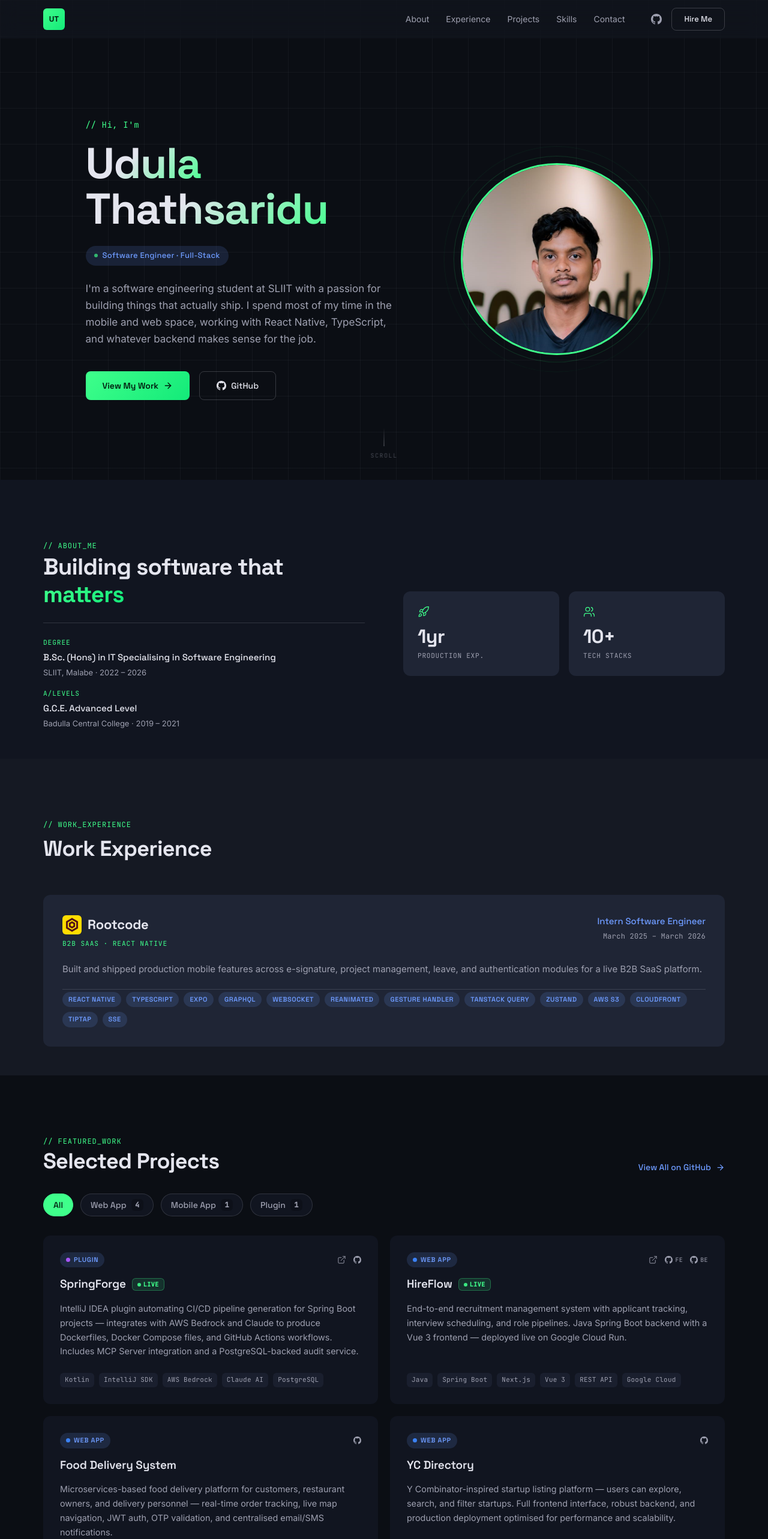
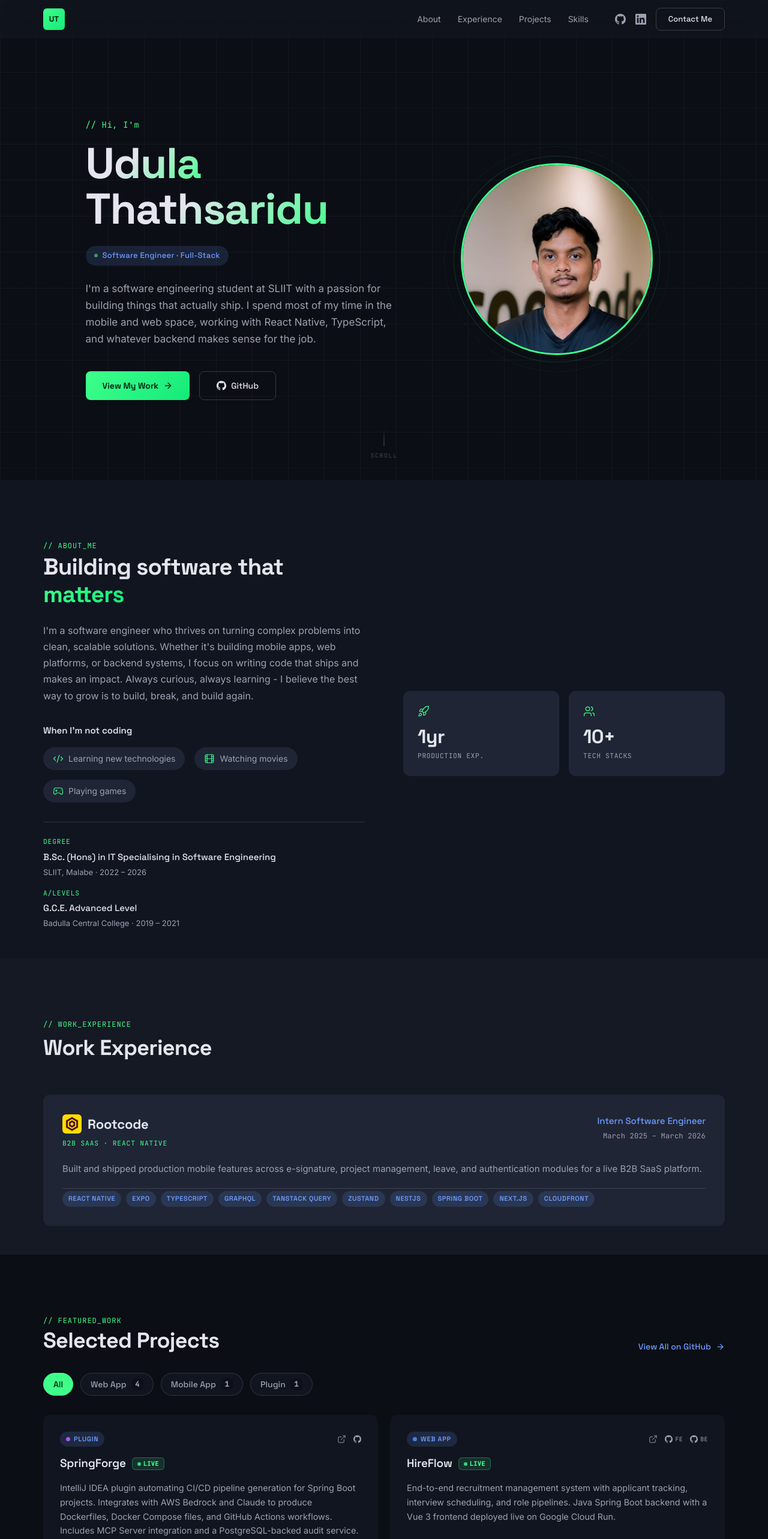
Before and after one commit to UdulaThathsaridu5624/Udula_Thathsaridu, a React (Vite) app in the folder UdulaThathsaridu/: page / in a window 1280 px wide. Shown: the top 2566 px of the page at 60% size. Built offline with nearby package versions, Linux system fonts and the light colour scheme.

Commit message:
feat: enhance About, Contact, Experience, Navbar, Projects, and Skills components with new features and styling improvements

```diff
--- a/UdulaThathsaridu/index.html
+++ b/UdulaThathsaridu/index.html
@@ -10,9 +10,9 @@
     <meta name="viewport" content="width=device-width, initial-scale=1.0" />
     <meta
       name="description"
-      content="Udula Thathsaridu — Full-Stack Developer Portfolio"
+      content="Udula Thathsaridu - Full-Stack Developer Portfolio"
     />
-    <title>Udula Thathsaridu — Portfolio</title>
+    <title>Udula Thathsaridu - Portfolio</title>
     <link rel="preconnect" href="https://fonts.googleapis.com" />
     <link rel="preconnect" href="https://fonts.gstatic.com" crossorigin />
     <link
--- a/UdulaThathsaridu/src/components/About.css
+++ b/UdulaThathsaridu/src/components/About.css
@@ -33,7 +33,54 @@
   color: var(--on-surface-variant);
   font-size: 1rem;
   line-height: 1.7;
-  margin-bottom: 1.25rem;
+  margin-bottom: 2rem;
+}
+
+.about__interests {
+  margin-bottom: 2rem;
+}
+
+.about__interests-heading {
+  font-family: var(--font-display);
+  font-size: 0.9375rem;
+  font-weight: 600;
+  color: var(--on-surface);
+  margin-bottom: 1rem;
+}
+
+.about__interests-list {
+  display: flex;
+  flex-wrap: wrap;
+  gap: 1rem;
+}
+
+.about__interest-item {
+  display: flex;
+  align-items: center;
+  gap: 0.5rem;
+  background: var(--surface-container-highest);
+  padding: 0.5rem 1rem;
+  border-radius: var(--radius-full);
+  transition:
+    background 0.2s,
+    transform 0.2s;
+}
+
+.about__interest-item:hover {
+  background: var(--surface-container-high);
+  transform: translateY(-2px);
+}
+
+.about__interest-icon {
+  color: var(--primary);
+  display: flex;
+  align-items: center;
+}
+
+.about__interest-label {
+  font-family: var(--font-body);
+  font-size: 0.875rem;
+  color: var(--on-surface-variant);
 }
 
 .about__edu-block {
@@ -87,7 +134,9 @@
   display: flex;
   flex-direction: column;
   gap: 0.5rem;
-  transition: background 0.2s, box-shadow 0.2s;
+  transition:
+    background 0.2s,
+    box-shadow 0.2s;
 }
 
 .about__stat-card:hover {
--- a/UdulaThathsaridu/src/components/About.tsx
+++ b/UdulaThathsaridu/src/components/About.tsx
@@ -1,4 +1,4 @@
-import { Rocket, Users } from "lucide-react";
+import { Rocket, Users, Gamepad2, Film, Code2 } from "lucide-react";
 import "./About.css";
 
 const stats = [
@@ -14,6 +14,21 @@ const stats = [
   },
 ];
 
+const interests = [
+  {
+    icon: <Code2 size={18} strokeWidth={1.5} />,
+    label: "Learning new technologies",
+  },
+  {
+    icon: <Film size={18} strokeWidth={1.5} />,
+    label: "Watching movies",
+  },
+  {
+    icon: <Gamepad2 size={18} strokeWidth={1.5} />,
+    label: "Playing games",
+  },
+];
+
 export default function About() {
   return (
     <section id="about" className="about">
@@ -25,6 +40,31 @@ export default function About() {
               Building software that{" "}
               <span className="about__heading-accent">matters</span>
             </h2>
+
+            <p className="about__bio">
+              I'm a software engineer who thrives on turning complex problems
+              into clean, scalable solutions. Whether it's building mobile apps,
+              web platforms, or backend systems, I focus on writing code that
+              ships and makes an impact. Always curious, always learning - I
+              believe the best way to grow is to build, break, and build again.
+            </p>
+
+            <div className="about__interests">
+              <h3 className="about__interests-heading">When I'm not coding</h3>
+              <div className="about__interests-list">
+                {interests.map((interest) => (
+                  <div key={interest.label} className="about__interest-item">
+                    <span className="about__interest-icon">
+                      {interest.icon}
+                    </span>
+                    <span className="about__interest-label">
+                      {interest.label}
+                    </span>
+                  </div>
+                ))}
+              </div>
+            </div>
+
             <div className="about__edu-block">
               <div className="about__edu">
                 <span className="about__edu-label">Degree</span>
--- a/UdulaThathsaridu/src/components/Experience.tsx
+++ b/UdulaThathsaridu/src/components/Experience.tsx
@@ -1,34 +1,41 @@
-import rootcodeLogo from '../assets/rootcodelabs_logo.jpg'
-import './Experience.css'
+import rootcodeLogo from "../assets/rootcodelabs_logo.jpg";
+import "./Experience.css";
 
 interface Job {
-  company: string
-  companyUrl: string
-  logo: string
-  role: string
-  period: string
-  type: string
-  description: string
-  tech: string[]
+  company: string;
+  companyUrl: string;
+  logo: string;
+  role: string;
+  period: string;
+  type: string;
+  description: string;
+  tech: string[];
 }
 
 const jobs: Job[] = [
   {
-    company: 'Rootcode',
-    companyUrl: 'https://rootcode.io/',
+    company: "Rootcode",
+    companyUrl: "https://rootcode.io/",
     logo: rootcodeLogo,
-    role: 'Intern Software Engineer',
-    period: 'March 2025 – March 2026',
-    type: 'B2B SaaS · React Native',
+    role: "Intern Software Engineer",
+    period: "March 2025 – March 2026",
+    type: "B2B SaaS · React Native",
     description:
-      'Built and shipped production mobile features across e-signature, project management, leave, and authentication modules for a live B2B SaaS platform.',
+      "Built and shipped production mobile features across e-signature, project management, leave, and authentication modules for a live B2B SaaS platform.",
     tech: [
-      'React Native', 'TypeScript', 'Expo', 'GraphQL', 'WebSocket',
-      'Reanimated', 'Gesture Handler', 'TanStack Query', 'Zustand',
-      'AWS S3', 'CloudFront', 'Tiptap', 'SSE',
+      "React Native",
+      "Expo",
+      "TypeScript",
+      "GraphQL",
+      "TanStack Query",
+      "Zustand",
+      "NestJS",
+      "Spring Boot",
+      "Next.js",
+      "CloudFront",
     ],
   },
-]
+];
 
 export default function Experience() {
   return (
@@ -38,7 +45,7 @@ export default function Experience() {
         <h2 className="experience__heading">Work Experience</h2>
 
         <div className="experience__list">
-          {jobs.map(job => (
+          {jobs.map((job) => (
             <div key={job.company} className="exp-card">
               <div className="exp-card__header">
                 <div className="exp-card__meta">
@@ -66,8 +73,10 @@ export default function Experience() {
               <p className="exp-card__desc">{job.description}</p>
 
               <div className="exp-card__tech">
-                {job.tech.map(t => (
-                  <span key={t} className="exp-card__chip">{t}</span>
+                {job.tech.map((t) => (
+                  <span key={t} className="exp-card__chip">
+                    {t}
+                  </span>
                 ))}
               </div>
             </div>
@@ -75,5 +84,5 @@ export default function Experience() {
         </div>
       </div>
     </section>
-  )
+  );
 }
--- a/UdulaThathsaridu/src/components/Navbar.css
+++ b/UdulaThathsaridu/src/components/Navbar.css
@@ -7,7 +7,9 @@
   background: rgba(21, 25, 35, 0.5);
   backdrop-filter: blur(16px);
   -webkit-backdrop-filter: blur(16px);
-  transition: background 0.3s, box-shadow 0.3s;
+  transition:
+    background 0.3s,
+    box-shadow 0.3s;
 }
 
 .navbar--scrolled {
@@ -55,7 +57,9 @@
   color: var(--on-surface-variant);
   padding: 0.375rem 0.75rem;
   border-radius: var(--radius-sm);
-  transition: color 0.2s, background 0.2s;
+  transition:
+    color 0.2s,
+    background 0.2s;
 }
 
 .navbar__link:hover {
@@ -69,14 +73,16 @@
   gap: 1rem;
 }
 
-.navbar__github {
+.navbar__github,
+.navbar__linkedin {
   color: var(--on-surface-variant);
   display: flex;
   align-items: center;
   transition: color 0.2s;
 }
 
-.navbar__github:hover {
+.navbar__github:hover,
+.navbar__linkedin:hover {
   color: var(--primary);
 }
 
--- a/UdulaThathsaridu/src/components/Navbar.tsx
+++ b/UdulaThathsaridu/src/components/Navbar.tsx
@@ -1,6 +1,6 @@
 import { useState, useEffect } from 'react'
 import { Menu, X } from 'lucide-react'
-import { GithubIcon } from './BrandIcons'
+import { GithubIcon, LinkedinIcon } from './BrandIcons'
 import './Navbar.css'
 
 const navLinks = [
@@ -8,7 +8,6 @@ const navLinks = [
   { label: 'Experience', href: '#experience' },
   { label: 'Projects', href: '#projects' },
   { label: 'Skills', href: '#skills' },
-  { label: 'Contact', href: '#contact' },
 ]
 
 export default function Navbar() {
@@ -48,8 +47,17 @@ export default function Navbar() {
           >
             <GithubIcon size={18} />
           </a>
+          <a
+            href="https://www.linkedin.com/in/udula-thathsaridu-b16428254"
+            target="_blank"
+            rel="noopener noreferrer"
+            className="navbar__linkedin"
+            aria-label="LinkedIn"
+          >
+            <LinkedinIcon size={18} />
+          </a>
           <a href="#contact" className="btn-ghost navbar__hire">
-            Hire Me
+            Contact Me
           </a>
         </div>
 
@@ -75,7 +83,7 @@ export default function Navbar() {
             </a>
           ))}
           <a href="#contact" className="btn-primary navbar__mobile-cta" onClick={() => setMenuOpen(false)}>
-            Hire Me
+            Contact Me
           </a>
         </div>
       )}
--- a/UdulaThathsaridu/src/components/Projects.tsx
+++ b/UdulaThathsaridu/src/components/Projects.tsx
@@ -19,7 +19,7 @@ const projects: Project[] = [
   {
     title: "SpringForge",
     description:
-      "IntelliJ IDEA plugin automating CI/CD pipeline generation for Spring Boot projects — integrates with AWS Bedrock and Claude to produce Dockerfiles, Docker Compose files, and GitHub Actions workflows. Includes MCP Server integration and a PostgreSQL-backed audit service.",
+      'IntelliJ IDEA plugin automating CI/CD pipeline generation for Spring Boot projects. Integrates with AWS Bedrock and Claude to produce Dockerfiles, Docker Compose files, and GitHub Actions workflows. Includes MCP Server integration and a PostgreSQL-backed audit service.',
     type: "Plugin",
     tags: ["Kotlin", "IntelliJ SDK", "AWS Bedrock", "Claude AI", "PostgreSQL"],
     repo: "https://github.com/springforgeecosystem-prog/Spring-Forge",
@@ -28,7 +28,7 @@ const projects: Project[] = [
   {
     title: "HireFlow",
     description:
-      "End-to-end recruitment management system with applicant tracking, interview scheduling, and role pipelines. Java Spring Boot backend with a Vue 3 frontend — deployed live on Google Cloud Run.",
+      'End-to-end recruitment management system with applicant tracking, interview scheduling, and role pipelines. Java Spring Boot backend with a Vue 3 frontend deployed live on Google Cloud Run.',
     type: "Web App",
     tags: [
       "Java",
@@ -45,7 +45,7 @@ const projects: Project[] = [
   {
     title: "Food Delivery System",
     description:
-      "Microservices-based food delivery platform for customers, restaurant owners, and delivery personnel — real-time order tracking, live map navigation, JWT auth, OTP validation, and centralised email/SMS notifications.",
+      'Microservices-based food delivery platform for customers, restaurant owners, and delivery personnel. Real-time order tracking, live map navigation, JWT auth, OTP validation, and centralised email/SMS notifications.',
     type: "Web App",
     tags: [
       "Node.js",
@@ -60,7 +60,7 @@ const projects: Project[] = [
   {
     title: "YC Directory",
     description:
-      "Y Combinator-inspired startup listing platform — users can explore, search, and filter startups. Full frontend interface, robust backend, and production deployment optimised for performance and scalability.",
+      'Y Combinator-inspired startup listing platform. Users can explore, search, and filter startups. Full frontend interface, robust backend, and production deployment optimised for performance and scalability.',
     type: "Web App",
     tags: ["Next.js 15", "React", "Tailwind CSS", "Sanity.io", "Vercel"],
     repo: "https://github.com/UdulaThathsaridu5624?tab=repositories",
@@ -68,7 +68,7 @@ const projects: Project[] = [
   {
     title: "LogicLens",
     description:
-      "Advanced static code analyser with an admin panel for configuring rules, tracking complexity and maintainability metrics, and ML-powered custom rule recommendations — built on the MERN stack with Azure.",
+      'Advanced static code analyser with an admin panel for configuring rules, tracking complexity and maintainability metrics, and ML-powered custom rule recommendations. Built on the MERN stack with Azure.',
     type: "Web App",
     tags: [
       "MongoDB",
@@ -83,7 +83,7 @@ const projects: Project[] = [
   {
     title: "EVChargingBookingApp",
     description:
-      "Station Operator module for an Android EV Charging Booking app — role-based auth, ZXing QR code scanning to validate bookings in real time, and a session completion workflow with ASP.NET Core backend.",
+      'Station Operator module for an Android EV Charging Booking app. Role-based auth, ZXing QR code scanning to validate bookings in real time, and a session completion workflow with ASP.NET Core backend.',
     type: "Mobile App",
     tags: ["Kotlin", "Jetpack Compose", "ZXing", "ASP.NET Core", "MongoDB"],
     repo: "https://github.com/UdulaThathsaridu5624/EVChargingBookingApp",
--- a/UdulaThathsaridu/src/components/Skills.css
+++ b/UdulaThathsaridu/src/components/Skills.css
@@ -42,23 +42,19 @@
 .skills__icon-wrap {
   width: 5rem;
   height: 5rem;
-  background: var(--surface-container-highest);
-  border-radius: var(--radius-lg);
   display: flex;
   align-items: center;
   justify-content: center;
-  transition: background 0.2s, box-shadow 0.2s, transform 0.2s;
+  transition: transform 0.2s;
 }
 
 .skills__item:hover .skills__icon-wrap {
-  background: var(--surface-container-high);
-  box-shadow: 0 4px 24px rgba(63, 255, 139, 0.1);
-  transform: translateY(-2px);
+  transform: translateY(-4px);
 }
 
 .skills__icon {
-  width: 2.5rem;
-  height: 2.5rem;
+  width: 4rem;
+  height: 4rem;
   object-fit: contain;
 }
 
@@ -149,8 +145,8 @@
   }
 
   .skills__icon {
-    width: 2rem;
-    height: 2rem;
+    width: 3rem;
+    height: 3rem;
   }
 }
 
--- a/UdulaThathsaridu/src/components/Skills.tsx
+++ b/UdulaThathsaridu/src/components/Skills.tsx
@@ -1,87 +1,88 @@
-import { useState, useEffect, useRef } from 'react'
-import { ChevronLeft, ChevronRight } from 'lucide-react'
-import './Skills.css'
+import { useState, useEffect, useRef } from "react";
+import { ChevronLeft, ChevronRight } from "lucide-react";
+import "./Skills.css";
 
 interface Skill {
-  name: string
-  icon: string
+  name: string;
+  icon: string;
 }
 
 const skills: Skill[] = [
-  { name: 'TypeScript', icon: 'ts' },
-  { name: 'JavaScript', icon: 'js' },
-  { name: 'Java', icon: 'java' },
-  { name: 'Kotlin', icon: 'kotlin' },
-  { name: 'Swift', icon: 'swift' },
-  { name: 'Python', icon: 'py' },
-  { name: 'C#', icon: 'cs' },
-  { name: 'React Native', icon: 'react' },
-  { name: 'Next.js', icon: 'nextjs' },
-  { name: 'Vue', icon: 'vue' },
-  { name: 'Tailwind CSS', icon: 'tailwind' },
-  { name: 'Node.js', icon: 'nodejs' },
-  { name: 'Express', icon: 'express' },
-  { name: 'NestJS', icon: 'nestjs' },
-  { name: 'Spring Boot', icon: 'spring' },
-  { name: 'ASP.NET', icon: 'dotnet' },
-  { name: 'GraphQL', icon: 'graphql' },
-  { name: 'MySQL', icon: 'mysql' },
-  { name: 'PostgreSQL', icon: 'postgres' },
-  { name: 'MongoDB', icon: 'mongodb' },
-  { name: 'AWS', icon: 'aws' },
-  { name: 'Docker', icon: 'docker' },
-  { name: 'Git', icon: 'git' },
-  { name: 'GitHub Actions', icon: 'githubactions' },
-  { name: 'Vercel', icon: 'vercel' },
-]
+  { name: "TypeScript", icon: "ts" },
+  { name: "JavaScript", icon: "js" },
+  { name: "Java", icon: "java" },
+  { name: "Kotlin", icon: "kotlin" },
+  { name: "Swift", icon: "swift" },
+  { name: "Python", icon: "py" },
+  { name: "C#", icon: "cs" },
+  { name: "React", icon: "react" },
+  { name: "React Native", icon: "react" },
+  { name: "Next.js", icon: "nextjs" },
+  { name: "Vue", icon: "vue" },
+  { name: "Tailwind CSS", icon: "tailwind" },
+  { name: "Node.js", icon: "nodejs" },
+  { name: "Express", icon: "express" },
+  { name: "NestJS", icon: "nestjs" },
+  { name: "Spring Boot", icon: "spring" },
+  { name: "ASP.NET", icon: "dotnet" },
+  { name: "GraphQL", icon: "graphql" },
+  { name: "MySQL", icon: "mysql" },
+  { name: "PostgreSQL", icon: "postgres" },
+  { name: "MongoDB", icon: "mongodb" },
+  { name: "AWS", icon: "aws" },
+  { name: "Docker", icon: "docker" },
+  { name: "Git", icon: "git" },
+  { name: "GitHub Actions", icon: "githubactions" },
+  { name: "Vercel", icon: "vercel" },
+];
 
 function getVisibleCount() {
-  if (typeof window === 'undefined') return 5
-  if (window.innerWidth < 480) return 2
-  if (window.innerWidth < 768) return 3
-  return 5
+  if (typeof window === "undefined") return 5;
+  if (window.innerWidth < 480) return 2;
+  if (window.innerWidth < 768) return 3;
+  return 5;
 }
 
 export default function Skills() {
-  const [index, setIndex] = useState(0)
-  const [dir, setDir] = useState<'next' | 'prev'>('next')
-  const [tick, setTick] = useState(0)
-  const [visibleCount, setVisibleCount] = useState(5)
-  const resetKeyRef = useRef(0)
+  const [index, setIndex] = useState(0);
+  const [dir, setDir] = useState<"next" | "prev">("next");
+  const [tick, setTick] = useState(0);
+  const [visibleCount, setVisibleCount] = useState(5);
+  const resetKeyRef = useRef(0);
 
   useEffect(() => {
-    const update = () => setVisibleCount(getVisibleCount())
-    update()
-    window.addEventListener('resize', update)
-    return () => window.removeEventListener('resize', update)
-  }, [])
+    const update = () => setVisibleCount(getVisibleCount());
+    update();
+    window.addEventListener("resize", update);
+    return () => window.removeEventListener("resize", update);
+  }, []);
 
   useEffect(() => {
     const id = setInterval(() => {
-      setDir('next')
-      setIndex(i => (i + 1) % skills.length)
-      setTick(t => t + 1)
-    }, 5000)
-    return () => clearInterval(id)
-  }, [resetKeyRef.current]) // eslint-disable-line react-hooks/exhaustive-deps
+      setDir("next");
+      setIndex((i) => (i + 1) % skills.length);
+      setTick((t) => t + 1);
+    }, 5000);
+    return () => clearInterval(id);
+  }, [resetKeyRef.current]); // eslint-disable-line react-hooks/exhaustive-deps
 
-  const go = (direction: 'next' | 'prev') => {
-    setDir(direction)
-    setIndex(i =>
-      direction === 'next'
+  const go = (direction: "next" | "prev") => {
+    setDir(direction);
+    setIndex((i) =>
+      direction === "next"
         ? (i + 1) % skills.length
-        : (i - 1 + skills.length) % skills.length
-    )
-    setTick(t => t + 1)
-    resetKeyRef.current += 1 // restart auto-timer on next effect cycle
-  }
+        : (i - 1 + skills.length) % skills.length,
+    );
+    setTick((t) => t + 1);
+    resetKeyRef.current += 1; // restart auto-timer on next effect cycle
+  };
 
   const visible = Array.from(
     { length: visibleCount },
-    (_, i) => skills[(index + i) % skills.length]
-  )
+    (_, i) => skills[(index + i) % skills.length],
+  );
 
-  const progress = ((index + 1) / skills.length) * 100
+  const progress = ((index + 1) / skills.length) * 100;
 
   return (
     <section id="skills" className="skills">
@@ -92,7 +93,7 @@ export default function Skills() {
         <div className="skills__carousel">
           <button
             className="skills__arrow"
-            onClick={() => go('prev')}
+            onClick={() => go("prev")}
             aria-label="Previous skills"
           >
             <ChevronLeft size={20} strokeWidth={2} />
@@ -103,7 +104,7 @@ export default function Skills() {
               <div
                 key={skill.name}
                 className="skills__item"
-                style={{ '--delay': `${i * 0.06}s` } as React.CSSProperties}
+                style={{ "--delay": `${i * 0.06}s` } as React.CSSProperties}
               >
                 <div className="skills__icon-wrap">
                   <img
@@ -122,7 +123,7 @@ export default function Skills() {
 
           <button
             className="skills__arrow"
-            onClick={() => go('next')}
+            onClick={() => go("next")}
             aria-label="Next skills"
           >
             <ChevronRight size={20} strokeWidth={2} />
@@ -130,9 +131,12 @@ export default function Skills() {
         </div>
 
         <div className="skills__progress">
-          <div className="skills__progress-bar" style={{ width: `${progress}%` }} />
+          <div
+            className="skills__progress-bar"
+            style={{ width: `${progress}%` }}
+          />
         </div>
       </div>
     </section>
-  )
+  );
 }
```
Also changed, not shown: UdulaThathsaridu/src/components/Contact.tsx (+16 -10 lines).
